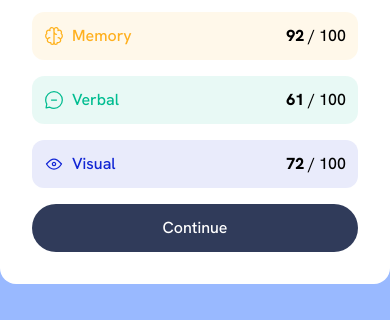
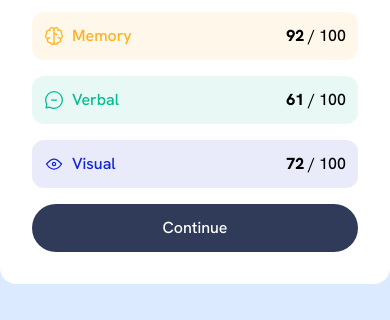
Before and after one commit to FabricioMaxwell/results-summary-component-main, a website: page index.html in a window 390 px wide. Shown: the part 524-844 px from the top of the page. Drawn offline with Linux system fonts and the light colour scheme.

Commit message:
Update Summary

```diff
--- a/index.html
+++ b/index.html
@@ -9,7 +9,7 @@
     <title>Frontend Mentor | Results summary component</title>
 
 </head>
-<body class="min-h-screen font-Hanken-medium text-lg bg-Pale-blue flex justify-center items-center sm:bg-white">
+<body class="min-h-screen font-Hanken-medium text-lg bg-blue-100 flex justify-center items-center sm:bg-white">
     <main>
         <article class="min-w-0 bg-white rounded-2xl overflow-hidden min-[450px]:w-[450px] sm:grid sm:grid-cols-2 sm:w-[640px] sm:shadow-2xl sm:shadow-Pale-blue">
             <section class="text-center text-white space-y-8 px-14 bg-gradient-to-b from-Light-slate-blue-background to-Light-royal-blue-background rounded-b-3xl sm:rounded-3xl ">
```
Also changed, not shown: dist/output.css.
